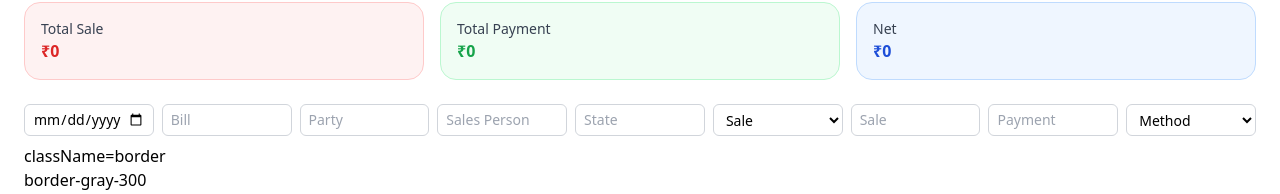
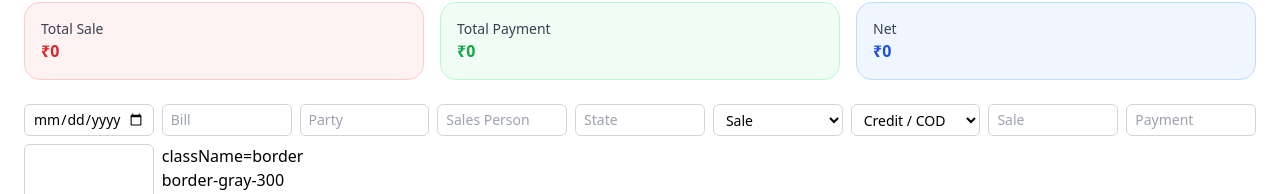
Before and after one commit to astrikesports/ledger-app, a React (Vite) app: page / in a window 1280 px wide. Shown: the part 154-348 px from the top of the page. Built offline with nearby package versions, Linux system fonts and the light colour scheme; no server answers; the database is empty.

Commit message:
Update App.jsx

```diff
--- a/src/App.jsx
+++ b/src/App.jsx
@@ -50,6 +50,7 @@ export default function DueTrackerAdvanced() {
     salesperson: "",
     state: "",
     method: "",
+    paymentType: "", // NEW (CREDIT / COD)
     total: "",
     received: "",
     type: "SALE",
@@ -84,6 +85,7 @@ const addEntry = async () => {
       salesperson: form.salesperson,
       state: form.state,
       method: form.method,
+      paymentType: form.paymentType,
       type: form.type,
       total: Number(form.total || 0),
       received: Number(form.received || 0),
@@ -100,7 +102,7 @@ const addEntry = async () => {
 
     await fetchData();
 
-    setForm({ date: "", billNo: "", party: "", salesperson: "", state: "", method: "", total: "", received: "", type: "SALE" });
+    setForm({ date: "", billNo: "", party: "", salesperson: "", state: "", method: "", paymentType: "", total: "", received: "", type: "SALE" });
   } catch (err) {
     console.error("Supabase Error:", err.message);
     alert("Insert failed: " + err.message);
@@ -367,7 +369,12 @@ const addEntry = async () => {
         <select name="type" value={form.type} onChange={handleChange} className={dark ? "border border-gray-600 bg-gray-800 text-white px-2 py-1 rounded-md text-sm" : "border border-gray-300 bg-white text-black px-2 py-1 rounded-md text-sm"}>
           <option value="SALE">Sale</option>
           <option value="PAYMENT">Payment</option>
-          <option value="CASH">Cash</option>
+        </select>
+
+        <select name="paymentType" value={form.paymentType} onChange={handleChange} className={dark ? "border border-gray-600 bg-gray-800 text-white px-2 py-1 rounded-md text-sm" : "border border-gray-300 bg-white text-black px-2 py-1 rounded-md text-sm"}>
+          <option value="">Credit / COD</option>
+          <option value="CREDIT">Credit</option>
+          <option value="COD">COD</option>
         </select>
 
         <input name="total" value={form.total} onChange={handleChange} placeholder="Sale" className={dark ? "border border-gray-600 bg-gray-800 text-white px-2 py-1 rounded-md text-sm" : "border border-gray-300 bg-white text-black px-2 py-1 rounded-md text-sm"} />
@@ -540,7 +547,7 @@ const addEntry = async () => {
                 </td>
 
                 <td className={dark ? "px-4 py-3 text-white" : "px-4 py-3 text-gray-800 font-medium"}>
-                  {row.method || "—"}
+                  {row.method || "—"} {row.paymentType ? `(${row.paymentType})` : ""}
                 </td>
 
                 <td className={dark ? "px-4 py-3 text-right text-red-300 font-semibold" : "px-4 py-3 text-right text-red-600 font-semibold"}>
```
